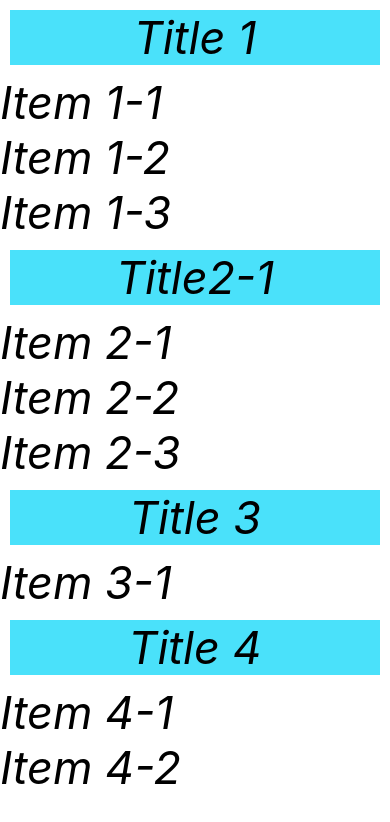
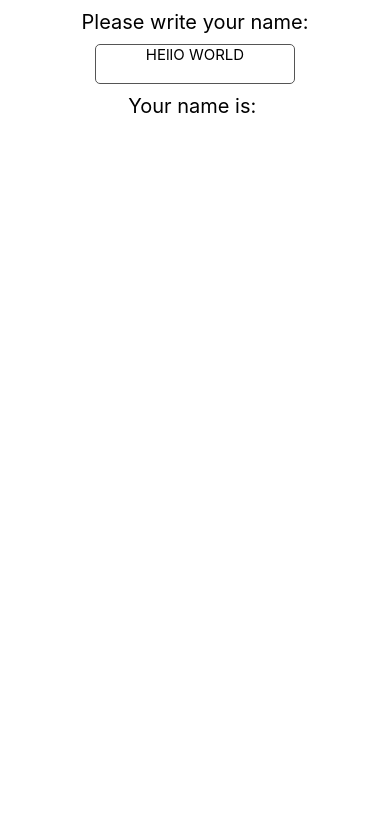
Before and after one commit to kuma1105/TheCompleteReactNativeCourse2021, a React Native app: screen / in a window 390 px wide. Shown: the top 822 px of the page. Built offline with nearby package versions, Linux system fonts and the light colour scheme.

Commit message:
Use text inpu & keyboard

```diff
--- a/App.js
+++ b/App.js
@@ -1,121 +1,50 @@
 import { StatusBar } from 'expo-status-bar';
-import { StyleSheet, Text, View, Button, ScrollView, RefreshControl, FlatList, SectionList } from 'react-native';
+import { StyleSheet, Text, View, Button, ScrollView, RefreshControl, FlatList, SectionList, TextInput } from 'react-native';
 
 import { useState } from 'react';
 
 export default function App() {
-  // const [name, setName] = useState('Style Test')
 
-  // const onClickHandler = () => {
-  //   setName('Programming with Mash')
-  // }
-
-  // const [session, setSession] = useState({ number: 6, title: 'state' })
-  // const [current, setCurrent] = useState(true)
-
-  // const onClickHandler = () => {
-  //   setName('Programming With Mash')
-  //   setSession({ number: 7, title: 'Style' })
-  //   setCurrent(false)
-  // }
-
-  const [Items, setItems] = useState([
-    { name: 'Item 1' },
-    { name: 'Item 2' },
-    { name: 'Item 3' },
-    { name: 'Item 4' },
-    { name: 'Item 5' },
-    { name: 'Item 6' },
-    { name: 'Item 7' },
-    { name: 'Item 8' },
-  ])
-
-  const DATA = [
-    {
-      title: 'Title 1',
-      data: ['Item 1-1', 'Item 1-2', 'Item 1-3']
-    },
-    {
-      title: 'Title2-1',
-      data: ['Item 2-1', 'Item 2-2', 'Item 2-3']
-    },
-    {
-      title: 'Title 3',
-      data: ['Item 3-1']
-    },
-    {
-      title: 'Title 4',
-      data: ['Item 4-1', 'Item 4-2']
-    },
-  ]
-
-  const [Refreshing, setRefreshing] = useState(false);
-  const onRefresh = () => {
-    setRefreshing(true);
-    setItems([...Items, { key: 33, name: 'item 33' }]);
-    setRefreshing(false);
-  }
+  const [name, setName] = useState('');
 
   return (
-    <SectionList
-      keyExtractor={(item, index) => index.toString()}
-      sections={DATA}
-      renderItem={({ item }) => (
-        <Text style={styles.text}>{item}</Text>
-      )}
-      renderSectionHeader={({ section }) => (
-        <View style={styles.item}>
-          <Text style={styles.text}>{section.title}</Text>
-        </View>
-      )}
-    />
+    <View style={styles.body}>
+      <Text style={styles.text}>
+        Please write your name:
+      </Text>
+      <TextInput style={styles.input} placeholder='HEllO WORLD'
+        onChangeText={(value) => setName(value)}
+        multiline
+        keyboardType='numeric'
+        maxLength={4}
+      />
+      <Text style={styles.text}>
+        Your name is: {name}
+      </Text>
+    </View>
+  );
 
-    // <FlatList
-    //   // horizontal
-    //   // inverted
-    //   keyExtractor={(item, index) => index.toString()}
-    //   data={Items}
-    //   renderItem={({ item }) => (
-    //     <View style={styles.item}>
-    //       <Text style={styles.text}>{item.name}</Text>
-    //     </View>
-    //   )}
-    //   refreshControl={<RefreshControl refreshing={Refreshing} onRefresh={onRefresh} colors={['#ff00ff']} />}
-    // />
-
-    // <ScrollView horizontal={false} style={styles.body}
-    //   refreshControl={<RefreshControl refreshing={Refreshing} onRefresh={onRefresh} colors={['#ff00ff']} />}
-    // >
-    //   {
-    //     Items.map((object) => {
-    //       return (
-    //         <View style={styles.item} key={object.key}>
-    //           <Text style={styles.text}>{object.item}</Text>
-    //         </View>
-    //       )
-    //     })
-    //   }
-    // </ScrollView>
-  );
 }
 
 const styles = StyleSheet.create({
   body: {
     flex: 1,
-    flexDirection: 'column',
     backgroundColor: '#ffffff',
-  },
-  item: {
-    margin: 10,
-    backgroundColor: '#4ae1fa',
-    justifyContent: 'center',
-    alignItems: 'center',
+    alignItems: 'center'
   },
   text: {
     color: '#000000',
-    fontSize: 45,
-    fontStyle: 'italic',
+    fontSize: 20,
+    margin: 10
   },
+  input: {
+    width: 200,
+    borderWidth: 1,
+    borderColor: '#555',
+    borderRadius: 5,
+    textAlign: 'center',
+    fontSize: 15,
+  }
   // view1: {
   //   // width: 100,
   //   // height: 100,
```
